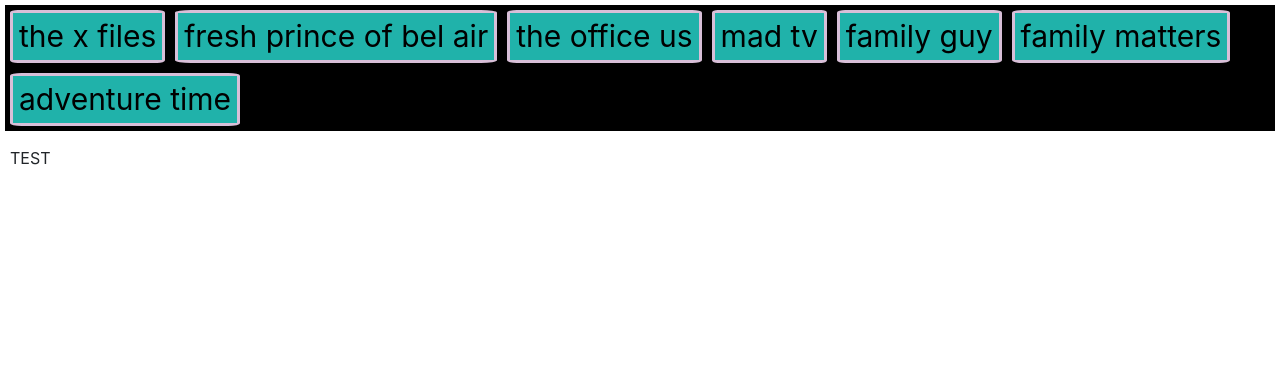
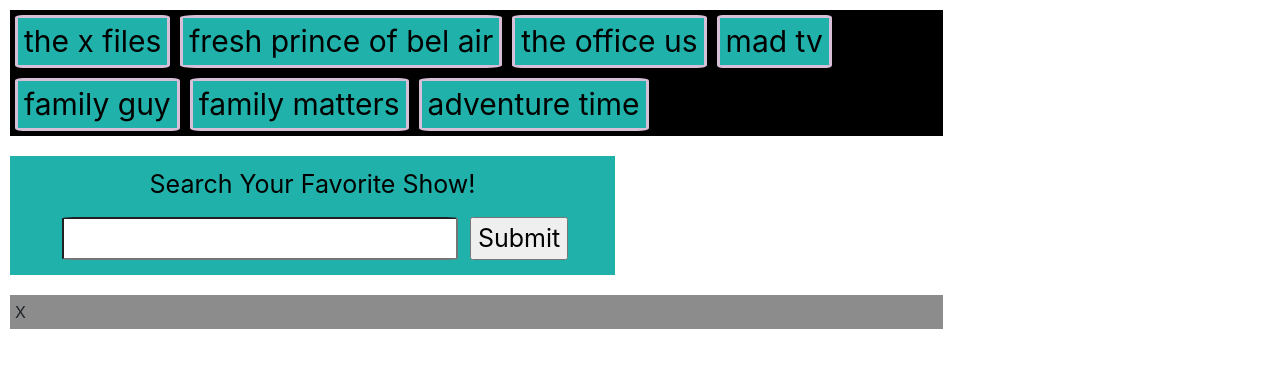
Before and after one commit to Dominica2020/Favorite-TV-Shows, a plain HTML site: page index.html in a window 1280 px wide. Drawn offline with nearby package versions, Linux system fonts and the light colour scheme.

Commit message:
added more details to CSS and edited HTML file with all the divs needed

```diff
--- a/assets/css/styles.css
+++ b/assets/css/styles.css
@@ -10,11 +10,29 @@
     margin: 5px;
 }
 
-#placebuttons {
+#place-buttons {
     background-color: black;
+    margin: 10px;
+}
+
+#search {
+    background-color: lightseagreen;
+    margin: 10px;
+    padding: 10px;
+    color: black;
+    text-align: center;
+    font-size: 25px;
+    font-family: -apple-system, BlinkMacSystemFont, 'Segoe UI', Roboto, Oxygen, Ubuntu, Cantarell, 'Open Sans', 'Helvetica Neue', sans-serif;
+}
+
+#search-show {
+    margin-bottom: 5px;
+    border-radius: 3%;
     margin: 5px;
 }
 
-#giphy {
+#giphy-slot {
     margin: 10px;
+    background-color: rgba(0, 0, 0, 0.452);
+    padding: 5px;
 }
--- a/assets/javascript/giphy.js
+++ b/assets/javascript/giphy.js
@@ -4,20 +4,19 @@
 
 //HTML button creation
 function createButtons() {
-    $("#placebuttons").empty();
+    $("#place-buttons").empty();
     for (i = 0; i < topics.length; i++) {
         var newButton = $("<button>");
         newButton.addClass("show");
         newButton.attr("show-name", topics[i]);
-        newButton.attr("id", "button");
+        newButton.attr("id", "square");
         newButton.text(topics[i]);
-        $("#placebuttons").append(newButton);
-
+        $("#place-buttons").append(newButton);
     }
 }
 
 //On-click functions
-$("#giphy").on("click", function() {
+$("#giphy-slot").on("click", function() {
     console.log("HEY!");
 
 });
@@ -28,6 +27,10 @@
 
 
 
+createButtons();
 
-
-createButtons();
+/*
+$("#square").on("click", function() {
+    console.log("HEY!");
+});
+*/
--- a/index.html
+++ b/index.html
@@ -17,14 +17,26 @@
 <body>
 <div class="containter">
     <div class="row">
-        <div class="col-sm-12">
-            <div id="placebuttons"></div>
+        <div class="col-sm-9">
+            <div id="place-buttons"></div>
         </div>
     </div>
 
     <div class="row">
-        <div class="col-sm-12">
-            <div id="giphy">TEST</div>
+        <div class="col-sm-6">
+            <div id="search">
+                <form id="search-giphy">
+                    <label for="search-input">Search Your Favorite Show!</label>
+                    <input type="text" id="search-show">
+                    <input type="submit" value="Submit">
+                </form>
+            </div>
+        </div>
+    </div>
+
+    <div class="row">
+        <div class="col-sm-9">
+            <div id="giphy-slot">X</div>
         </div>
     </div>
 </div>
```
Also changed, not shown: 1 other file.
